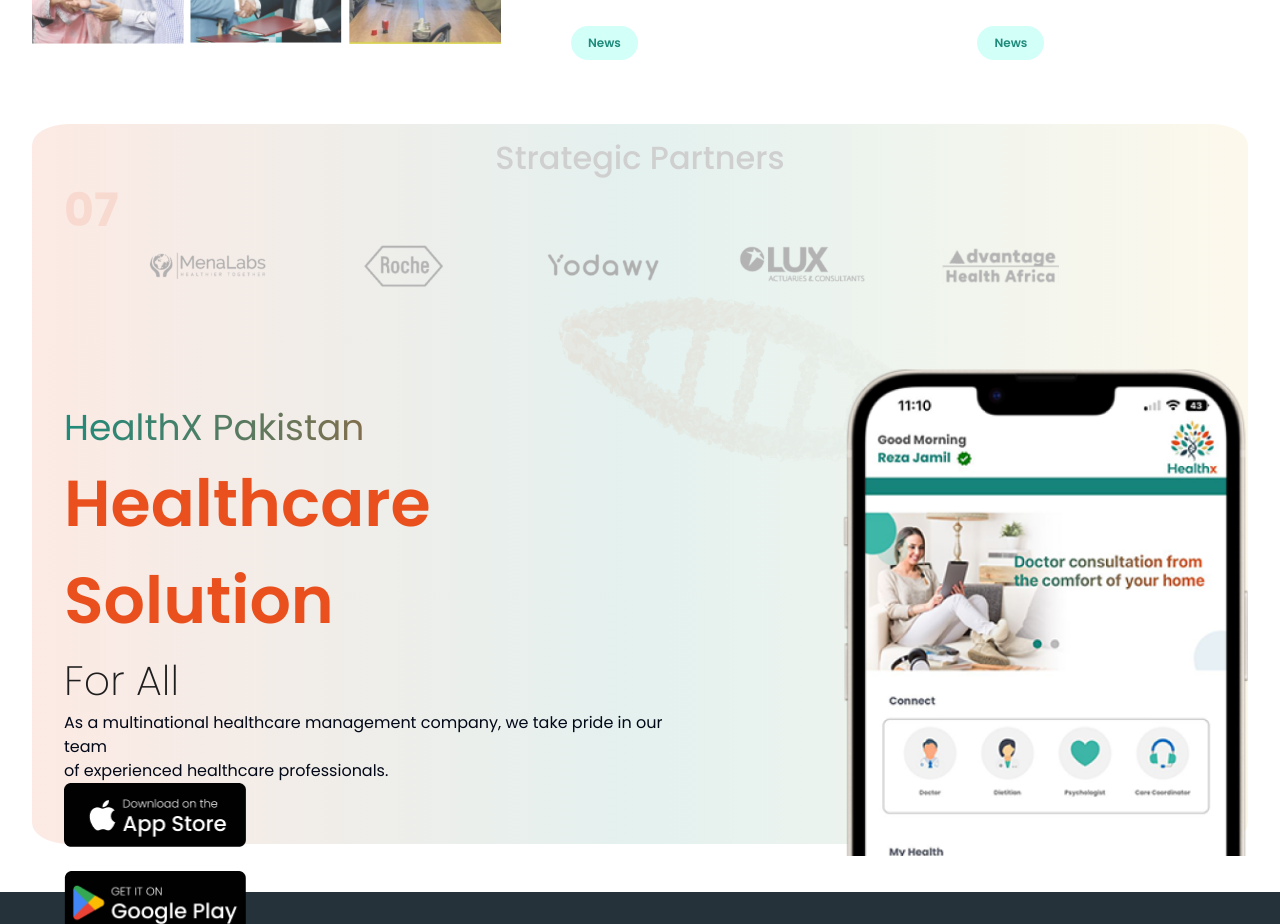
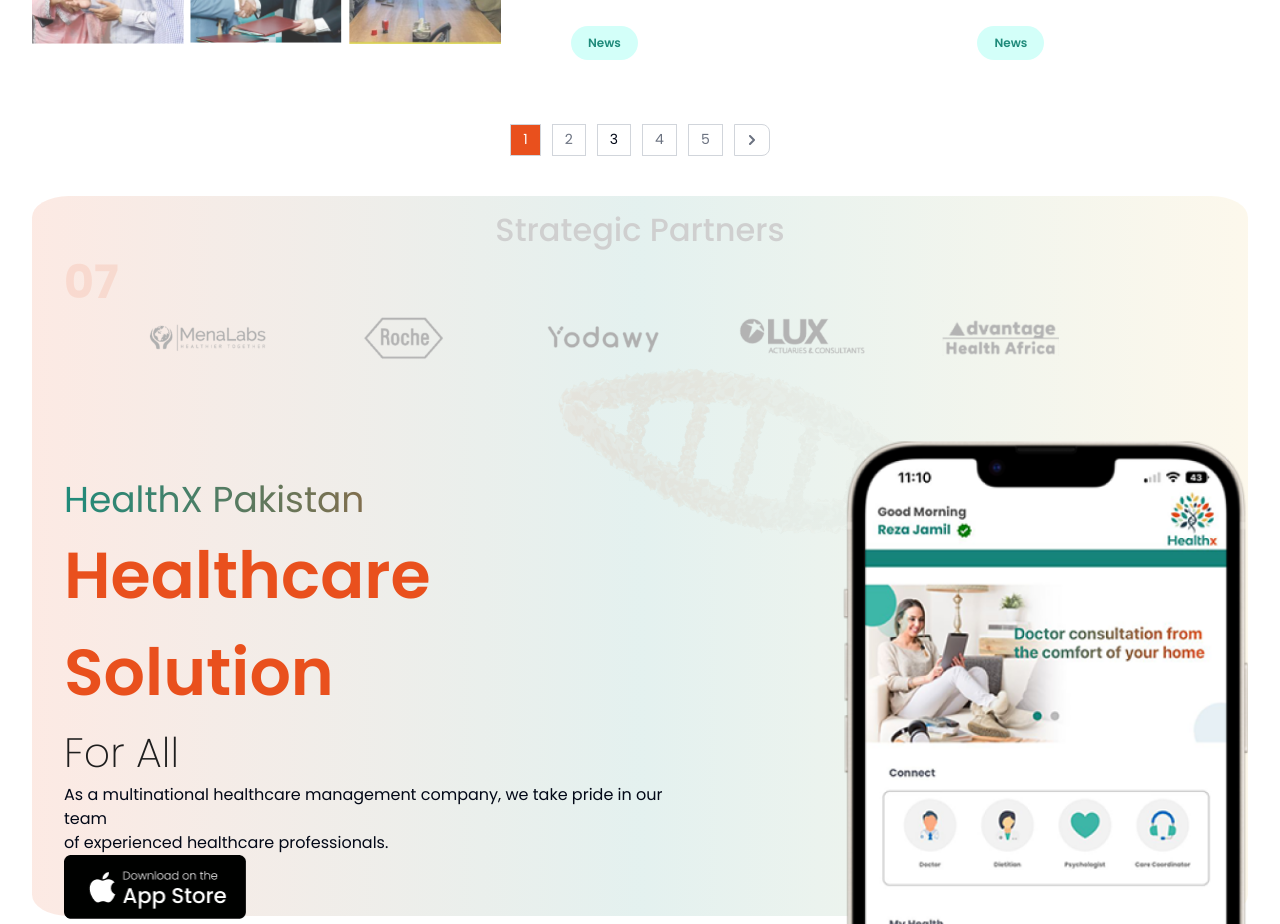
Before and after one commit to Sanjay1402/healthx, a Next.js app: page /blogs in a window 1280 px wide. Shown: the part 2200-3124 px from the top of the page. Built offline with nearby package versions, Linux system fonts and the light colour scheme.

Commit message:
added pagination component to the blogs page

```diff
--- a/src/app/blogs/page.jsx
+++ b/src/app/blogs/page.jsx
@@ -319,7 +319,38 @@
        </div>
 
 
+
       </div>
+      <div className="flex justify-center mb-10">
+      <nav>
+          <ul class="flex gap-3 items-center -space-x-px h-8 text-sm">
+
+            <li>
+              <a href="#" class=" bg_orange flex items-center justify-center px-3 h-8 leading-tight text-white bg-white border border-gray-300 hover:bg-gray-100 hover:bg_orange dark:bg-gray-800 dark:border-gray-700 dark:text-gray-400 dark:hover:bg-gray-700 dark:hover:text-white">1</a>
+            </li>
+            <li>
+              <a href="#" class="flex items-center justify-center px-3 h-8 leading-tight text-gray-500 bg-white border border-gray-300 hover:bg-gray-100 hover:bg_orange dark:bg-gray-800 dark:border-gray-700 dark:text-gray-400 dark:hover:bg-gray-700 dark:hover:text-white">2</a>
+            </li>
+            <li>
+              <a href="#"  class="z-10 flex items-center justify-center px-3 h-8 leading-tight borderbg-white border border-gray-300 hover:bg_orange dark:bg-gray-700 dark:text-white">3</a>
+            </li>
+            <li>
+              <a href="#" class="flex items-center justify-center px-3 h-8 leading-tight text-gray-500 bg-white border border-gray-300 hover:bg_orange hover:text-gray-700 dark:bg-gray-800 dark:border-gray-700 dark:text-gray-400 dark:hover:bg-gray-700 dark:hover:text-white">4</a>
+            </li>
+            <li>
+              <a href="#" class="flex items-center justify-center px-3 h-8 leading-tight text-gray-500 bg-white border border-gray-300 hover:bg_orange hover:text-gray-700 dark:bg-gray-800 dark:border-gray-700 dark:text-gray-400 dark:hover:bg-gray-700 dark:hover:text-white">5</a>
+            </li>
+            <li>
+              <a href="#" class="flex items-center justify-center px-3 h-8 leading-tight text-gray-500 bg-white border border-gray-300 rounded-e-lg hover:bg_orange hover:text-gray-700 dark:bg-gray-800 dark:border-gray-700 dark:text-gray-400 dark:hover:bg-gray-700 dark:hover:text-white">
+                <span class="sr-only">Next</span>
+                <svg class="w-2.5 h-2.5 rtl:rotate-180" aria-hidden="true" xmlns="http://www.w3.org/2000/svg" fill="none" viewBox="0 0 6 10">
+                  <path stroke="currentColor" stroke-linecap="round" stroke-linejoin="round" stroke-width="2" d="m1 9 4-4-4-4"/>
+                </svg>
+              </a>
+            </li>
+          </ul>
+        </nav>
+        </div>
 
       <AppBanner />
     </main>
--- a/src/app/blogs/page.module.css
+++ b/src/app/blogs/page.module.css
@@ -17,3 +17,8 @@
 .my_svg{
     transform: rotate(90deg);
 }
+
+.bg_orange{
+    color: #E9501D ;
+
+}
```
